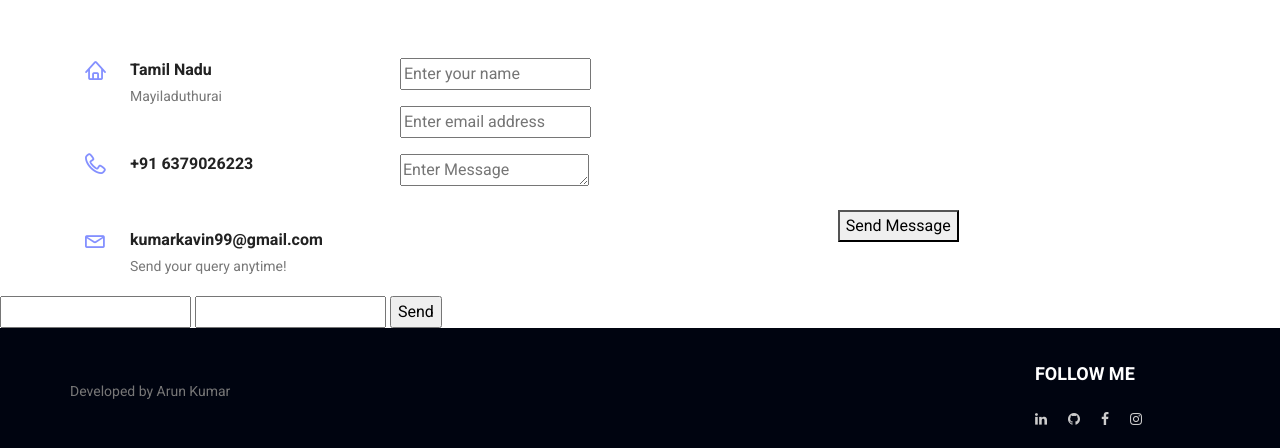
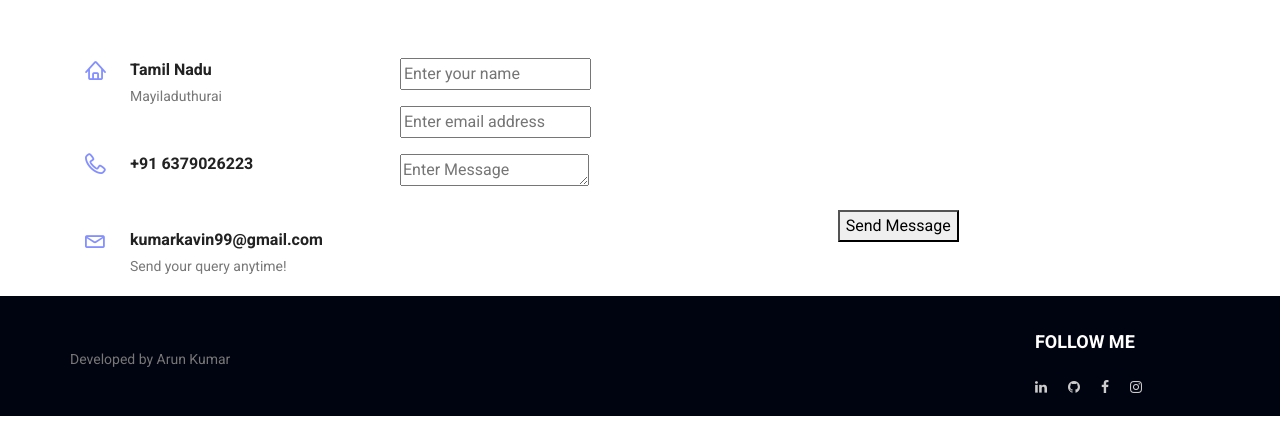
Before and after one commit to Arunkumarvallal/Portfolio, a plain HTML site: page contact.html in a window 1280 px wide. Shown: the part 872-1320 px from the top of the page. After the commit the page ends 1288 px from the top, so only its background shows below. Drawn offline with nearby package versions, Linux system fonts and the light colour scheme; some packages are replaced by stand-ins of ours; a web font is replaced by a local one.

Commit message:
Update contact.html

```diff
--- a/contact.html
+++ b/contact.html
@@ -144,11 +144,7 @@
             </div>
         </div>
     </section>
-	    <form action="https://formspree.io/xdonrake" method="POST">
-  <input type="text" name="name">
-  <input type="email" name="_replyto">
-  <input type="submit" value="Send">
-</form>
+
     <!--================Contact Area =================-->
 
       <!--================Footer Area =================-->
```
